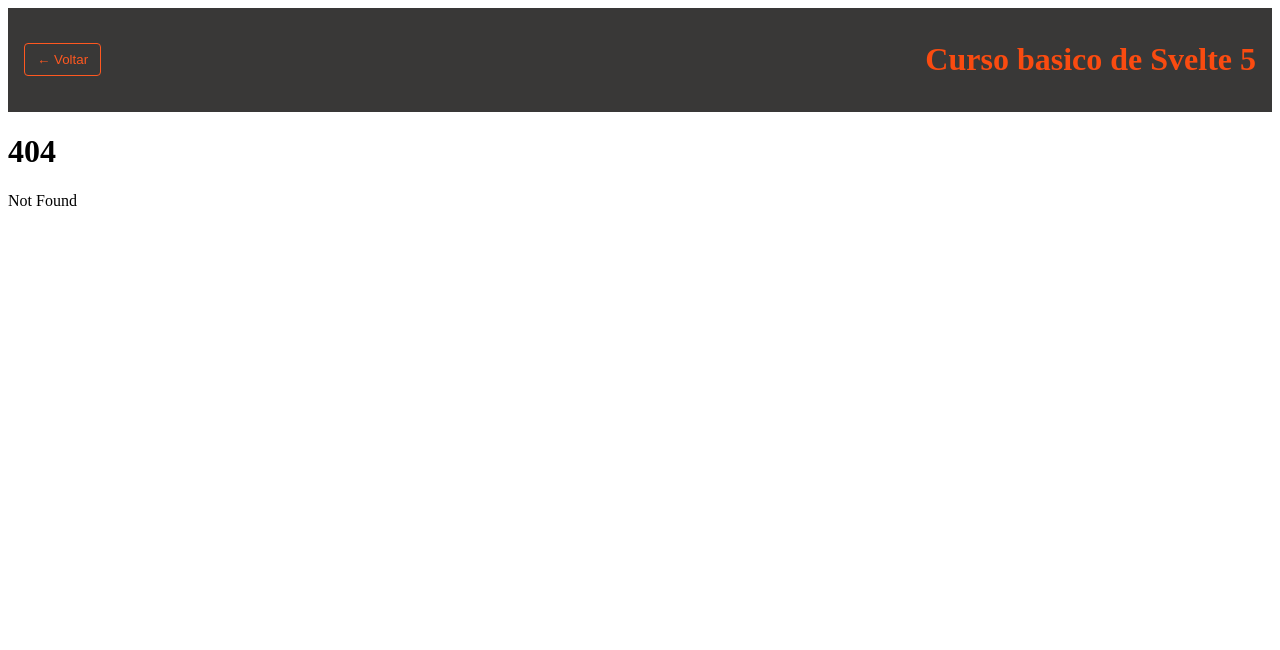
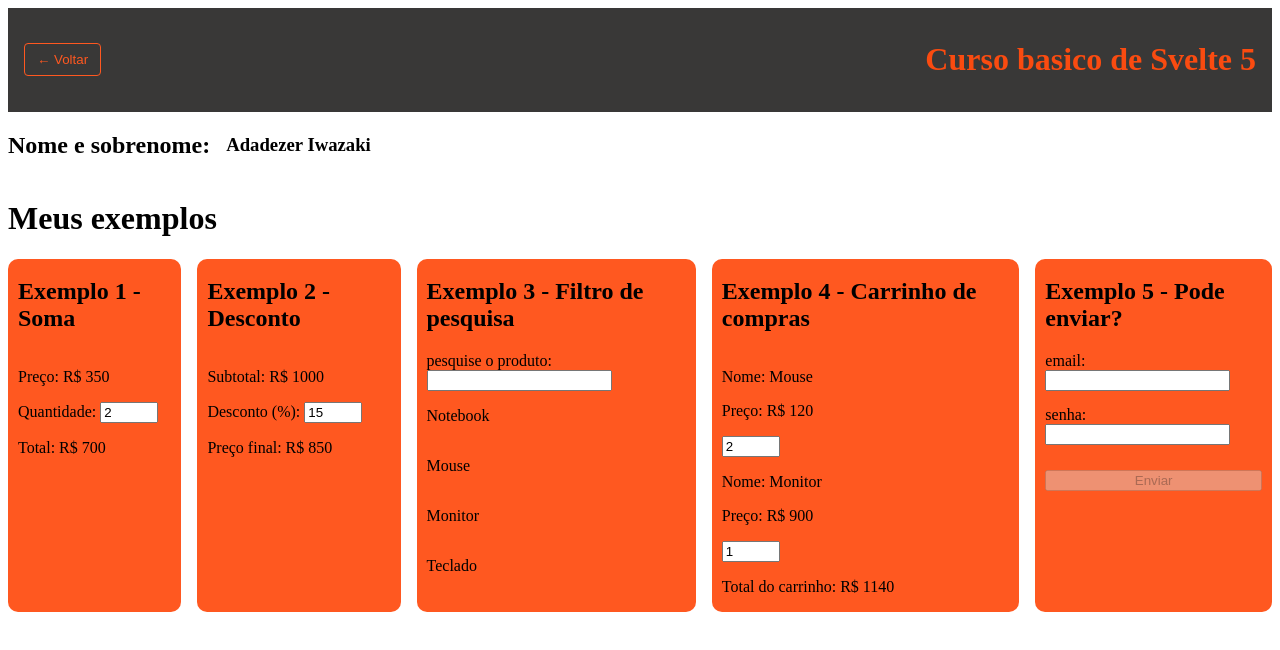
Before and after one commit to Adadezer/svelte5-basics-stolinski, a SvelteKit app: page /derived in a window 1280 px wide. Before the commit this address had no page. Shown: the top 650 px of the page. Built offline with nearby package versions, Linux system fonts and the light colour scheme.

Commit message:
feat: example: $derived()

```diff
--- /dev/null
+++ b/src/routes/derived/+page.svelte
@@ -0,0 +1,146 @@
+<script lang="ts">
+	// Nome Sobrenome
+	let name = $state('Adadezer');
+	let fullName = $derived(name + ' ' + 'Iwazaki');
+
+	// Soma
+	let price = $state(350);
+	let quantity = $state(2);
+	let total = $derived(price * quantity);
+
+	// Desconto
+	let subtotal = $state(1000);
+	let discount = $state(15);
+	let finalPrice = $derived(subtotal * (1 - discount / 100));
+
+	// Filtro de pesquisa
+	let search = $state('');
+	let products = $state(['Notebook', 'Mouse', 'Monitor', 'Teclado']);
+	let filteredProducts = $derived(
+		products.filter((product) => product.toLowerCase().includes(search.toLowerCase()))
+	);
+
+	// Carrinho de compras
+	let cart = $state([
+		{ name: 'Mouse', price: 120, quantity: 2 },
+		{ name: 'Monitor', price: 900, quantity: 1 }
+	]);
+
+	let totalCart = $derived(cart.reduce((acc, item) => acc + item.price * item.quantity, 0));
+
+	// Pode enviar?
+	let email = $state('');
+	let password = $state('');
+
+	let canSubmit = $derived(email.length > 5 && password.length >= 8);
+</script>
+
+<div class="fullName">
+	<h2>Nome e sobrenome:</h2>
+	<h3>{fullName}</h3>
+</div>
+
+<h1>Meus exemplos</h1>
+<div class="myExamples">
+	<div class="example">
+		<h2>Exemplo 1 - Soma</h2>
+		<p>Preço: R$ {price}</p>
+
+		<div class="quantity">
+			<label for="quantity-input">Quantidade:</label>
+			<input id="quantity-input" type="number" min="0" bind:value={quantity} />
+		</div>
+		<p>Total: R$ {total}</p>
+	</div>
+
+	<div class="example">
+		<h2>Exemplo 2 - Desconto</h2>
+		<p>Subtotal: R$ {subtotal}</p>
+
+		<div class="quantity">
+			<label for="discount-input">Desconto (%):</label>
+			<input id="discount-input" type="number" min="0" max="100" bind:value={discount} />
+		</div>
+		<p>Preço final: R$ {finalPrice}</p>
+	</div>
+
+	<div class="example">
+		<h2>Exemplo 3 - Filtro de pesquisa</h2>
+
+		<div class="quantity">
+			<label for="search-input">pesquise o produto:</label>
+			<input id="search-input" bind:value={search} />
+		</div>
+		{#each filteredProducts as product}
+			<p>{product}</p>
+		{/each}
+	</div>
+
+	<div class="example">
+		<h2>Exemplo 4 - Carrinho de compras</h2>
+
+		{#each cart as item}
+			<div class="cart-item">
+				<p>Nome: {item.name}</p>
+				<p>Preço: R$ {item.price}</p>
+				<input id="quantity-input" type="number" min="0" bind:value={item.quantity} />
+			</div>
+		{/each}
+		<p>Total do carrinho: R$ {totalCart}</p>
+	</div>
+
+	<div class="example">
+		<h2>Exemplo 5 - Pode enviar?</h2>
+		<div class="email-password">
+			<div>
+				<label for="email-input">email:</label>
+				<input id="email-input" bind:value={email} />
+			</div>
+
+			<div>
+				<label for="password-input">senha:</label>
+				<input id="password-input" bind:value={password} />
+			</div>
+		</div>
+
+		<button disabled={!canSubmit}> Enviar </button>
+	</div>
+</div>
+
+<style>
+	.fullName {
+		display: flex;
+		align-items: center;
+		gap: 1rem;
+	}
+
+	.myExamples {
+		display: flex;
+		gap: 1rem;
+	}
+
+	.example {
+		display: flex;
+		flex-direction: column;
+		padding: 0 10px;
+		background-color: #ff5820;
+		max-width: fit-content;
+		border-radius: 10px;
+	}
+
+	#quantity-input,
+	#discount-input {
+		width: 50px;
+	}
+
+	#search-input {
+		width: 15 0px;
+	}
+
+	.email-password {
+		display: flex;
+		flex-direction: column;
+		gap: 15px;
+		padding-bottom: 25px;
+	}
+</style>
```
